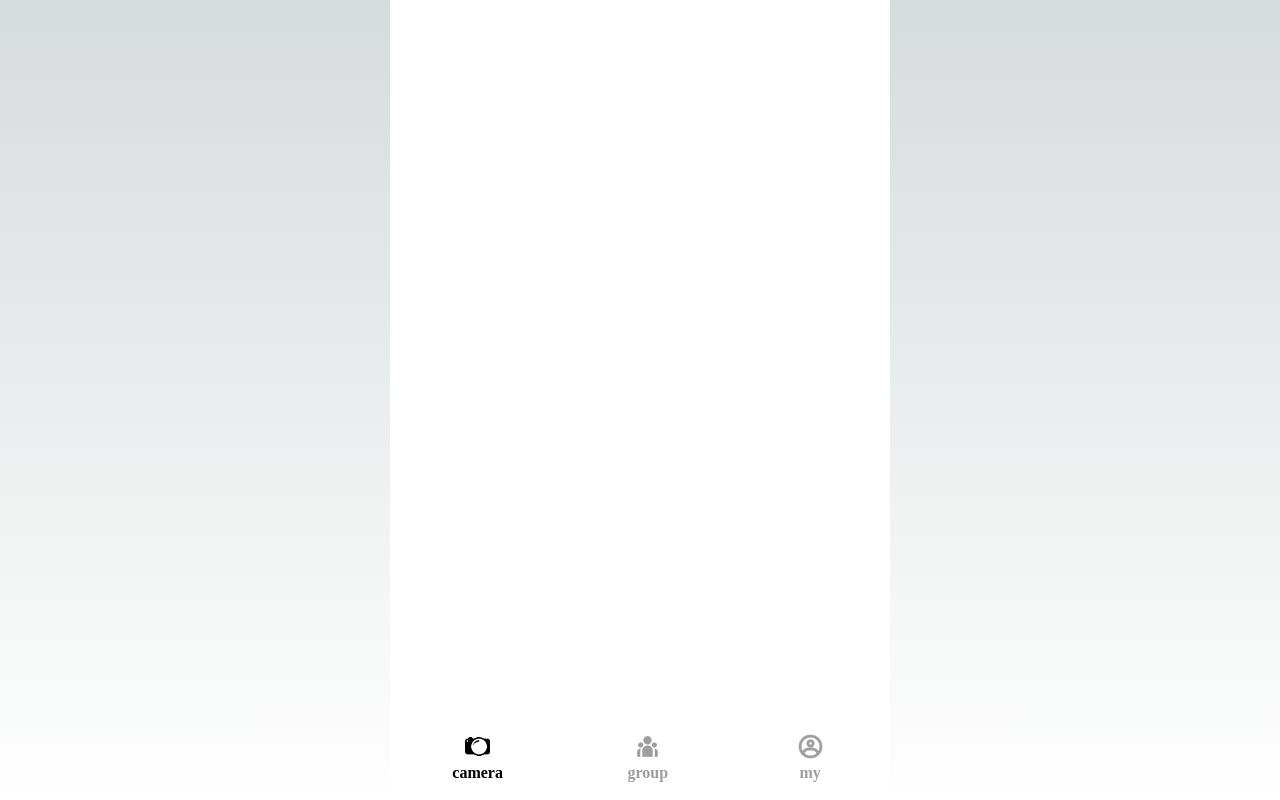
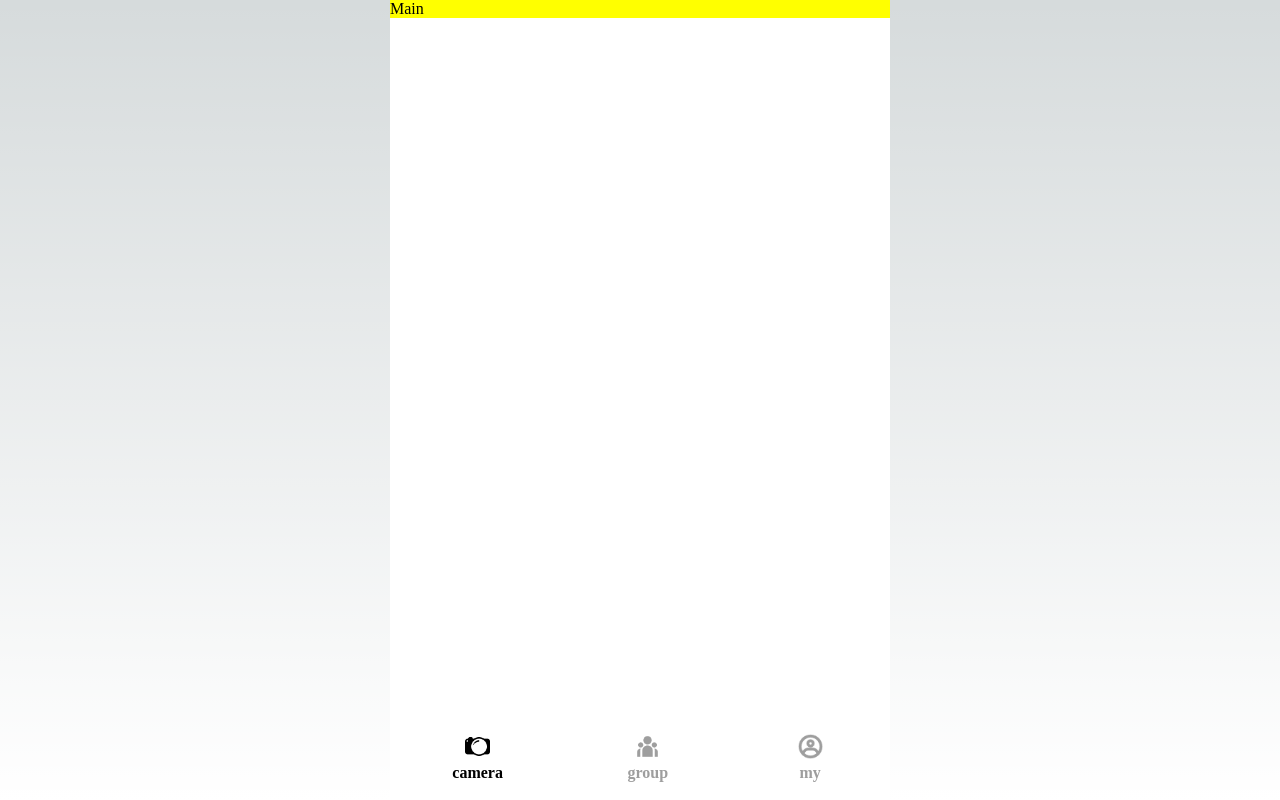
Before and after one commit to Capstone-2024-1/frontend, a Next.js app: page /home in a window 1280 px wide. Built offline with nearby package versions, Linux system fonts and the light colour scheme.

Commit message:
feat: 선택한 내비게이션바에 따라 표시되는 내용 다르게 (#7)

```diff
--- /dev/null
+++ b/src/components/Home/Group.tsx
@@ -0,0 +1,9 @@
+import React from 'react'
+
+const Group = () => {
+  return (
+    <div>Group</div>
+  )
+}
+
+export default Group
--- /dev/null
+++ b/src/components/Home/Home.tsx
@@ -0,0 +1,35 @@
+import { Box } from '@mui/material';
+import React from 'react';
+import NavigationBar from '../common/navigationBar/NavigationBar';
+import { useUser } from '@/hook/useUser';
+import Main from './Main';
+import Group from './Group';
+import My from './My';
+
+const home = () => {
+  const { navigationName } = useUser();
+
+  const renderContent = () => {
+    switch (navigationName) {
+      case 'camera':
+        return <Main/>
+      case 'group':
+        return <Group/>
+      case 'my':
+        return <My/>
+      default:
+        return <Main/>
+    }
+  }
+
+  return (
+    <Box>
+      <Box style={{ backgroundColor: 'yellow', }}>
+        {renderContent()}
+      </Box>
+      <NavigationBar/>
+    </Box>
+  )
+};
+
+export default home;
--- /dev/null
+++ b/src/components/Home/Main.tsx
@@ -0,0 +1,9 @@
+import React from 'react'
+
+const Main = () => {
+  return (
+    <div>Main</div>
+  )
+}
+
+export default Main
--- /dev/null
+++ b/src/components/Home/My.tsx
@@ -0,0 +1,9 @@
+import React from 'react'
+
+const My = () => {
+  return (
+    <div>My</div>
+  )
+}
+
+export default My
--- a/src/pages/home/index.tsx
+++ b/src/pages/home/index.tsx
@@ -1,13 +1,9 @@
-import NavigationBar from '@/components/common/navigationBar/NavigationBar'
-import { Box } from '@mui/material'
 import React from 'react'
+import Home from '@/components/Home/Home'
 
 const index = () => {
   return (
-    <Box>
-
-      <NavigationBar/>
-    </Box>
+    <Home/>
   )
 }
 
```
